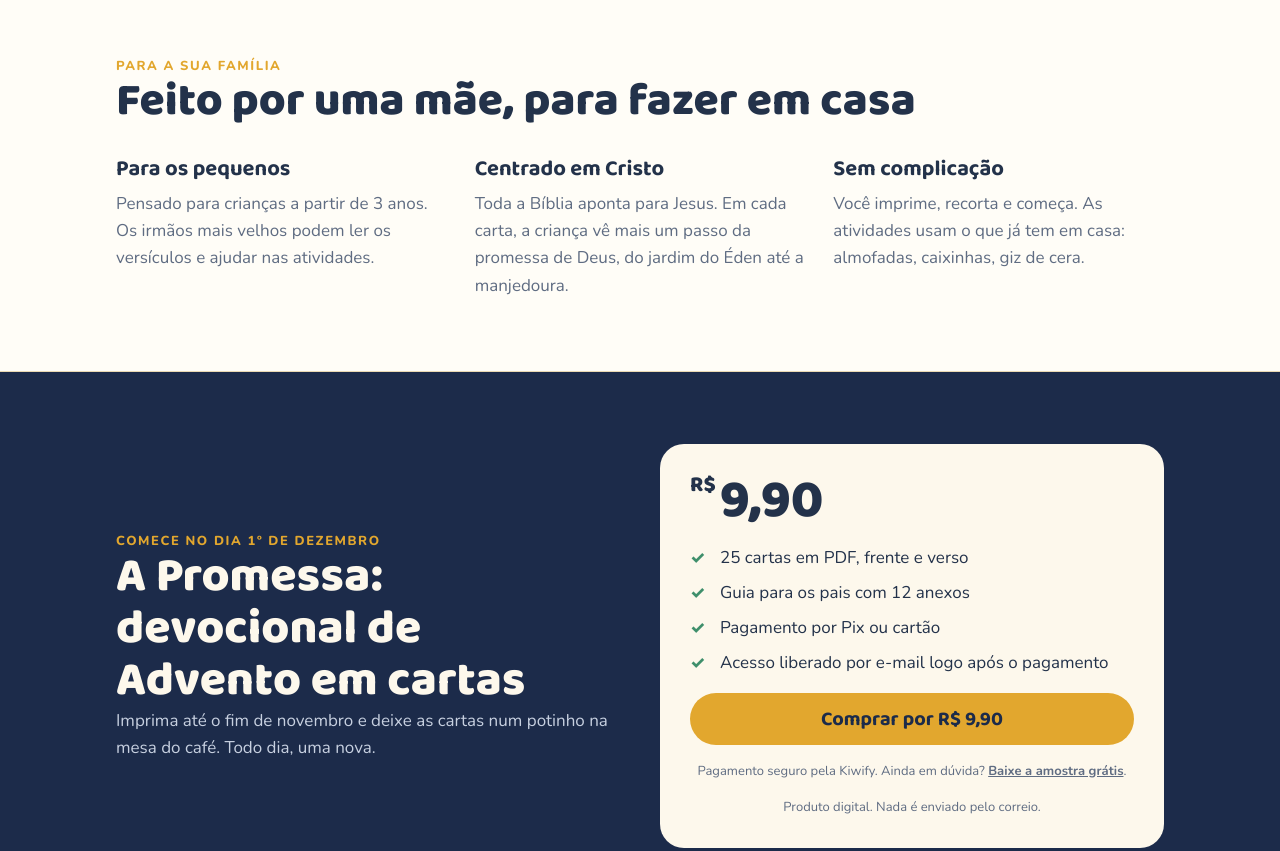
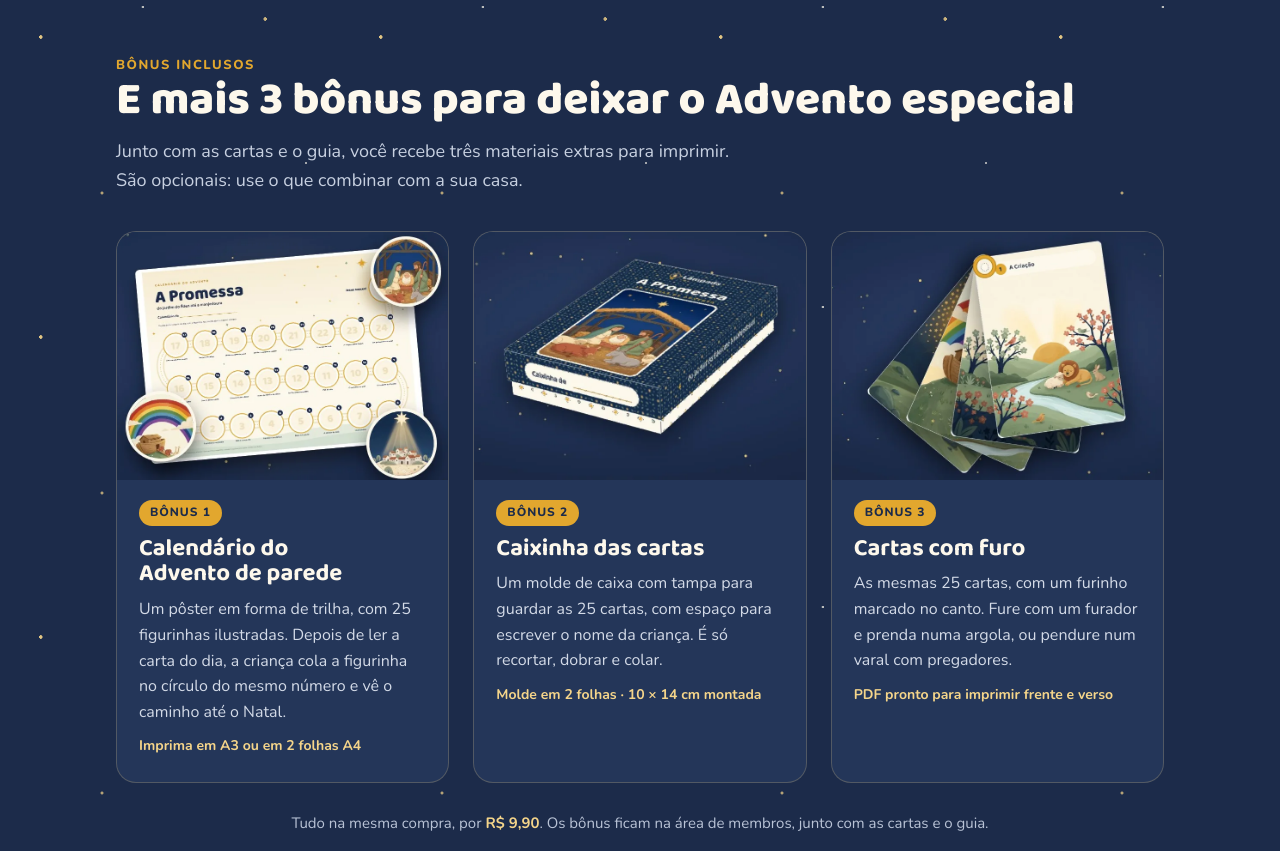
Before and after one commit to ElisaSchulz/educacao-infantil, a plain HTML site: page a-promessa/index.html in a window 1280 px wide. Shown: the part 3520-4371 px from the top of the page. Drawn offline with nearby package versions, Linux system fonts and the light colour scheme.

Commit message:
Mostra os 3 bônus na página de A Promessa
Co-Authored-By: Claude Opus 5.5 <noreply@anthropic.com>
Claude-Session: https://claude.ai/code/session_016oRgaDdY3c29zGDYYa3jHa

```diff
--- a/a-promessa/index.html
+++ b/a-promessa/index.html
@@ -127,6 +127,27 @@ section.block { padding-block: 72px; }
 .thumbs img { width: calc((100% - 20px) / 3); border-radius: 6px; border: 1px solid var(--line); background: #fff; }
 .thumbs.cards img { border: 0; border-radius: 8px; }
 
+/* BÔNUS */
+.bonus { background-color: var(--night); background-image:
+  radial-gradient(circle at 12% 18%, rgba(245,213,138,.9) 0 1.5px, transparent 2px),
+  radial-gradient(circle at 78% 12%, rgba(245,213,138,.8) 0 1.5px, transparent 2px),
+  radial-gradient(circle at 42% 8%, rgba(253,248,236,.7) 0 1px, transparent 1.5px),
+  radial-gradient(circle at 90% 60%, rgba(253,248,236,.6) 0 1px, transparent 1.5px),
+  radial-gradient(circle at 30% 70%, rgba(245,213,138,.7) 0 1.2px, transparent 1.8px);
+  background-size: 340px 300px; color: var(--cream); }
+.bonus h2 { color: var(--cream); }
+.bonus .intro { color: #c7d0e0; }
+.bonus-grid { display: grid; grid-template-columns: repeat(3, 1fr); gap: 24px; margin-top: 36px; }
+.bonus-card { background: var(--night-2); border: 1px solid rgba(245,213,138,.22); border-radius: 20px; overflow: hidden; display: grid; grid-template-rows: auto 1fr; min-width: 0; }
+.bonus-card img { width: 100%; aspect-ratio: 4 / 3; object-fit: cover; }
+.bonus-card .txt { padding: 20px 22px 24px; display: grid; gap: 10px; align-content: start; }
+.bonus-card .tag { justify-self: start; font-size: 12px; font-weight: 800; letter-spacing: .08em; text-transform: uppercase; color: var(--night); background: var(--gold); border-radius: 999px; padding: 3px 11px; }
+.bonus-card h3 { font-size: 24px; font-weight: 700; color: var(--cream); }
+.bonus-card p { color: #d3dae7; font-size: 16px; }
+.bonus-card .spec { font-size: 14px; color: var(--gold-soft); font-weight: 700; }
+.bonus-note { margin-top: 28px; text-align: center; color: #b9c3d6; font-size: 15px; }
+.bonus-note strong { color: var(--gold-soft); }
+
 /* PARA QUEM */
 .for { display: grid; grid-template-columns: repeat(3, 1fr); gap: 28px; margin-top: 32px; }
 .for div { display: grid; gap: 8px; align-content: start; }
@@ -190,6 +211,7 @@ footer .wrap { display: grid; gap: 6px; }
   .pair { height: 380px; order: -1; }
   .pair img { width: 200px; }
   .for { grid-template-columns: 1fr; gap: 20px; }
+  .bonus-grid { grid-template-columns: 1fr; max-width: 460px; margin-inline: auto; }
 }
 @media (max-width: 420px) {
   .fan { height: 300px; }
@@ -299,6 +321,44 @@ footer .wrap { display: grid; gap: 6px; }
     </div>
   </section>
 
+  <section class="block bonus" id="bonus">
+    <div class="wrap">
+      <p class="eyebrow">Bônus inclusos</p>
+      <h2>E mais 3 bônus para deixar o Advento especial</h2>
+      <p class="intro">Junto com as cartas e o guia, você recebe três materiais extras para imprimir. São opcionais: use o que combinar com a sua casa.</p>
+      <div class="bonus-grid">
+        <article class="bonus-card">
+          <img src="img/bonus-calendario.webp" alt="Calendário de parede A Promessa: uma trilha com 25 círculos numerados, do jardim do Éden até a manjedoura, com figurinhas redondas da arca de Noé, da estrela sobre Belém e do presépio." loading="lazy">
+          <div class="txt">
+            <span class="tag">Bônus 1</span>
+            <h3>Calendário do Advento de parede</h3>
+            <p>Um pôster em forma de trilha, com 25 figurinhas ilustradas. Depois de ler a carta do dia, a criança cola a figurinha no círculo do mesmo número e vê o caminho até o Natal.</p>
+            <p class="spec">Imprima em A3 ou em 2 folhas A4</p>
+          </div>
+        </article>
+        <article class="bonus-card">
+          <img src="img/bonus-caixinha.webp" alt="Caixinha das cartas montada: caixa azul-escura com estrelas, tampa com o presépio e espaço para escrever o nome da criança." loading="lazy">
+          <div class="txt">
+            <span class="tag">Bônus 2</span>
+            <h3>Caixinha das cartas</h3>
+            <p>Um molde de caixa com tampa para guardar as 25 cartas, com espaço para escrever o nome da criança. É só recortar, dobrar e colar.</p>
+            <p class="spec">Molde em 2 folhas · 10 × 14 cm montada</p>
+          </div>
+        </article>
+        <article class="bonus-card">
+          <img src="img/bonus-furo.webp" alt="Cartas de A Promessa em leque, presas por uma argola dourada passada por um furo no canto." loading="lazy">
+          <div class="txt">
+            <span class="tag">Bônus 3</span>
+            <h3>Cartas com furo</h3>
+            <p>As mesmas 25 cartas, com um furinho marcado no canto. Fure com um furador e prenda numa argola, ou pendure num varal com pregadores.</p>
+            <p class="spec">PDF pronto para imprimir frente e verso</p>
+          </div>
+        </article>
+      </div>
+      <p class="bonus-note">Tudo na mesma compra, por <strong>R$ 9,90</strong>. Os bônus ficam na área de membros, junto com as cartas e o guia.</p>
+    </div>
+  </section>
+
   <section class="block stories">
     <div class="wrap">
       <p class="eyebrow">Para a sua família</p>
@@ -323,6 +383,7 @@ footer .wrap { display: grid; gap: 6px; }
         <ul>
           <li>25 cartas em PDF, frente e verso</li>
           <li>Guia para os pais com 12 anexos</li>
+          <li>3 bônus: calendário de parede, caixinha das cartas e cartas com furo</li>
           <li>Pagamento por Pix ou cartão</li>
           <li>Acesso liberado por e-mail logo após o pagamento</li>
         </ul>
@@ -344,6 +405,7 @@ footer .wrap { display: grid; gap: 6px; }
         <details><summary>Para que idade é?</summary><p>Foi pensado para crianças a partir de 3 anos, com histórias curtas e atividades simples. Crianças maiores também aproveitam.</p></details>
         <details><summary>E se eu começar atrasada?</summary><p>Tudo bem. Junte duas cartas num dia até alcançar a data, ou siga no seu ritmo até o Natal.</p></details>
         <details><summary>Posso imprimir mais de uma vez?</summary><p>Sim, quantas vezes precisar para a sua família. Pedimos só que não compartilhe nem revenda o arquivo.</p></details>
+        <details><summary>Os bônus vêm junto?</summary><p>Sim. O calendário de parede, a caixinha das cartas e as cartas com furo estão na área de membros, no módulo Bônus, e você baixa junto com as cartas e o guia. Todos são em PDF para imprimir.</p></details>
         <details><summary>Qual versão da Bíblia?</summary><p>Os versículos estão na Nova Versão Internacional (NVI), completos.</p></details>
       </div>
     </div>
```
Also changed, not shown: a-promessa/img/bonus-caixinha.webp (added), a-promessa/img/bonus-calendario.webp (added), a-promessa/img/bonus-furo.webp (added).
